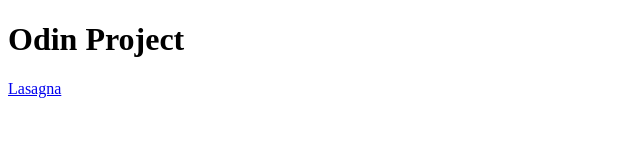
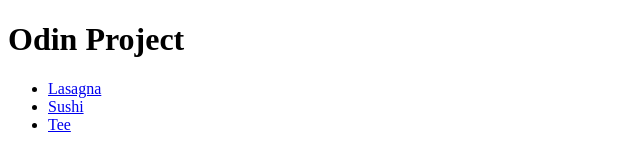
Before and after one commit to froter1/odin-recipes, a plain HTML site: page index.html in a window 1280 px wide. Shown: the whole page, without its empty margins (0-640 px from the left). Drawn offline with Linux system fonts and the light colour scheme.

Commit message:
Add nav menu

```diff
--- a/index.html
+++ b/index.html
@@ -8,6 +8,10 @@
     <body>
         <h1>Odin Project</h1>
 
-        <a href="recipes/lasagna.html">Lasagna</a>
+        <ul>
+            <li><a href="recipes/lasagna.html">Lasagna</a></li>
+            <li><a href="recipes/sushi.html">Sushi</a></li>
+            <li><a href="recipes/tee.html">Tee</a></li>
+        </ul>
     </body>
 </html>
```
